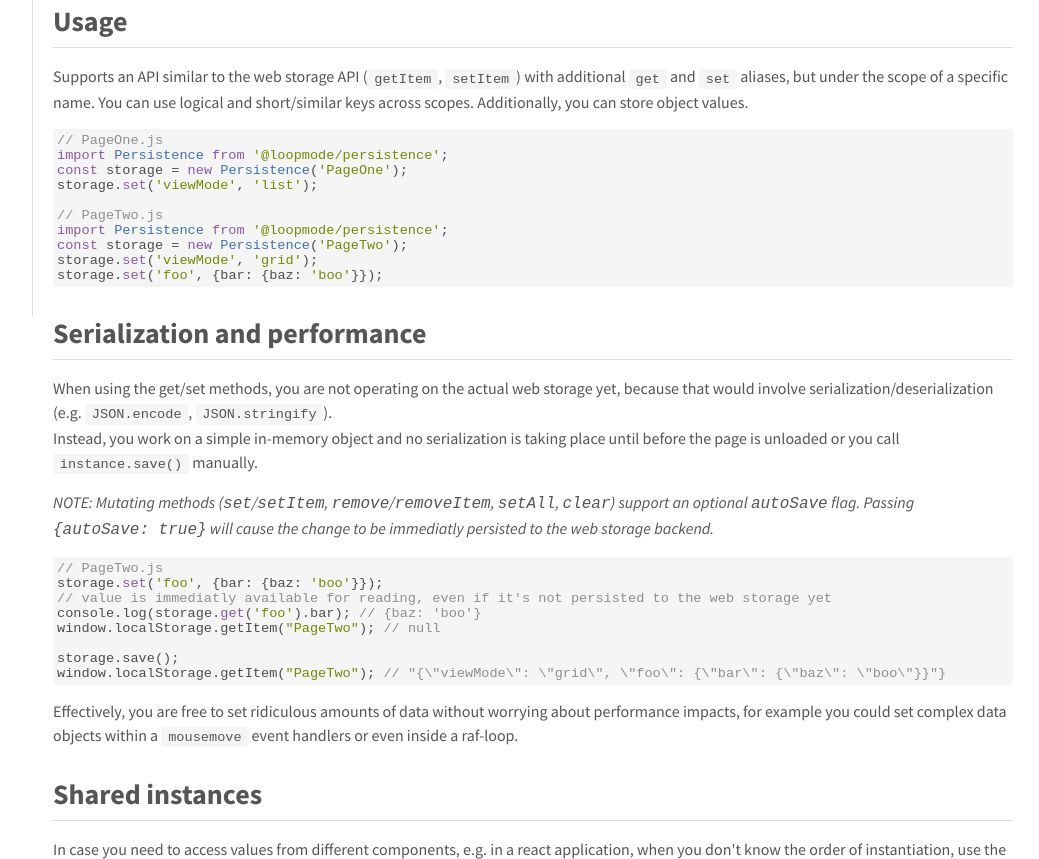
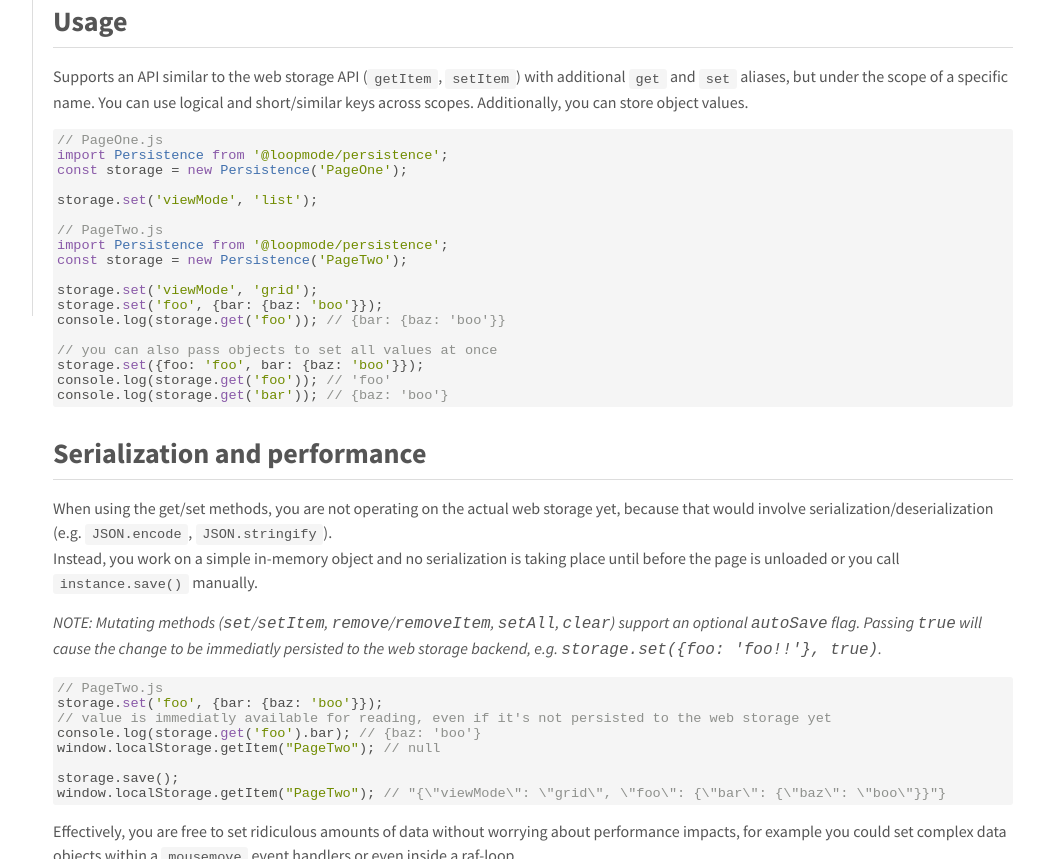
Before and after one commit to loopmode/persistence, a website: page docs/index.html in a window 1280 px wide. Shown: the part 500-1359 px from the top of the page, without its empty margins (217-1256 px from the left). Drawn offline with Linux system fonts and the light colour scheme.

Commit message:
update docs

```diff
--- a/docs/index.html
+++ b/docs/index.html
@@ -59,17 +59,25 @@ Additionally, you can store object values.</p>
 <pre><code class="lang-javascript"><code class="source-code prettyprint">// PageOne.js
 import Persistence from &apos;@loopmode/persistence&apos;;
 const storage = new Persistence(&apos;PageOne&apos;);
+
 storage.set(&apos;viewMode&apos;, &apos;list&apos;);
 
 // PageTwo.js
 import Persistence from &apos;@loopmode/persistence&apos;;
 const storage = new Persistence(&apos;PageTwo&apos;);
+
 storage.set(&apos;viewMode&apos;, &apos;grid&apos;);
-storage.set(&apos;foo&apos;, {bar: {baz: &apos;boo&apos;}});</code>
+storage.set(&apos;foo&apos;, {bar: {baz: &apos;boo&apos;}});
+console.log(storage.get(&apos;foo&apos;)); // {bar: {baz: &apos;boo&apos;}}
+
+// you can also pass objects to set all values at once
+storage.set({foo: &apos;foo&apos;, bar: {baz: &apos;boo&apos;}});
+console.log(storage.get(&apos;foo&apos;)); // &apos;foo&apos;
+console.log(storage.get(&apos;bar&apos;)); // {baz: &apos;boo&apos;}</code>
 </code></pre>
 <h2 id="serialization-and-performance">Serialization and performance</h2>
 <p>When using the get/set methods, you are not operating on the actual web storage yet, because that would involve serialization/deserialization (e.g. <code>JSON.encode</code>, <code>JSON.stringify</code>).<br>Instead, you work on a simple in-memory object and no serialization is taking place until before the page is unloaded or you call <code>instance.save()</code> manually.</p>
-<p><em>NOTE: Mutating methods (<code>set</code>/<code>setItem</code>, <code>remove</code>/<code>removeItem</code>, <code>setAll</code>, <code>clear</code>) support an optional <code>autoSave</code> flag. Passing <code>{autoSave: true}</code> will cause the change to be immediatly persisted to the web storage backend.</em></p>
+<p><em>NOTE: Mutating methods (<code>set</code>/<code>setItem</code>, <code>remove</code>/<code>removeItem</code>, <code>setAll</code>, <code>clear</code>) support an optional <code>autoSave</code> flag. Passing <code>true</code> will cause the change to be immediatly persisted to the web storage backend, e.g. <code>storage.set({foo: &apos;foo!!&apos;}, true)</code>.</em></p>
 <pre><code class="lang-javascript"><code class="source-code prettyprint">// PageTwo.js
 storage.set(&apos;foo&apos;, {bar: {baz: &apos;boo&apos;}});
 // value is immediatly available for reading, even if it&apos;s not persisted to the web storage yet
--- a/docs/package.json
+++ b/docs/package.json
@@ -1,6 +1,6 @@
 {
   "name": "@loopmode/persistence",
-  "version": "0.1.3",
+  "version": "0.1.4",
   "main": "lib/index.js",
   "license": "MIT",
   "scripts": {
--- a/package.json
+++ b/package.json
@@ -1,6 +1,6 @@
 {
   "name": "@loopmode/persistence",
-  "version": "0.1.3",
+  "version": "0.1.4",
   "main": "lib/index.js",
   "license": "MIT",
   "scripts": {
```
Also changed, not shown: README.md.
